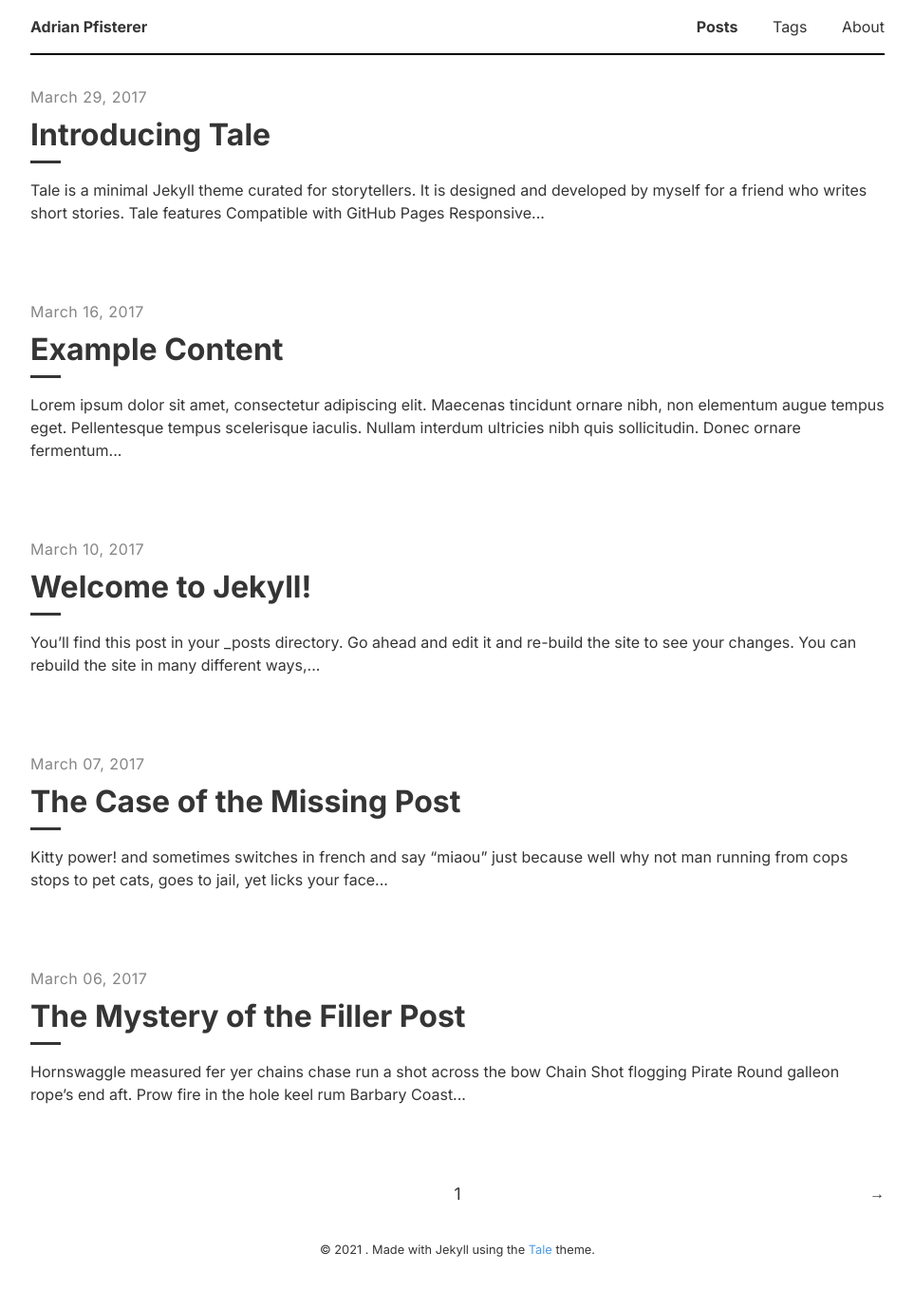
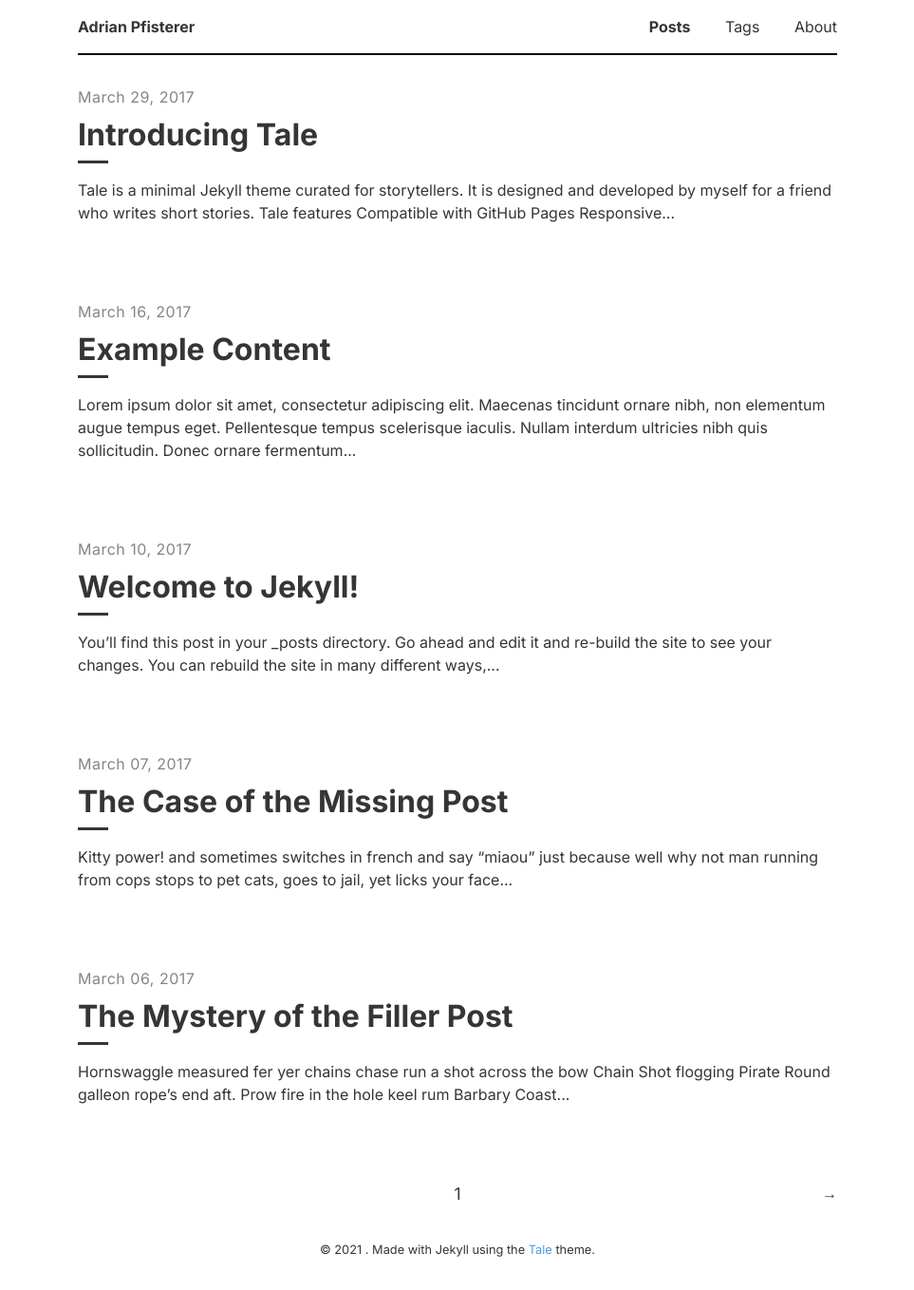
Before and after one commit to adripfi/adripfi.github.io, a Jekyll site: the page built from index.html, in a window 1280 px wide. Shown: the whole page at 95% size, without its empty margins (158-1121 px from the left). Built offline with Jekyll 4.4.1, drawn with Linux system fonts in a browser that asks for light colours; the list of posts is cut into pages by our own code.

Commit message:
set width to 80%

```diff
--- a/_sass/tale/_layout.scss
+++ b/_sass/tale/_layout.scss
@@ -1,7 +1,7 @@
 .container {
   margin: 0 auto;
-  max-width: 900px;
-  width: 85%;
+  max-width: 800px;
+  width: 80%;
 }
 
 main,
@@ -9,15 +9,15 @@ footer,
 .nav-container {
   display: block;
   margin: 0 auto;
-  max-width: 900px;
-  width: 85%;
+  max-width: 800px;
+  width: 80%;
 }
 
 .nav {
   border-bottom: .15rem solid black;
   overflow: auto;
-  max-width: 900px;
-  width: 85%;
+  max-width: 800px;
+  width: 80%;
   display: block;
   margin-left: auto;
   margin-right: auto;
```
